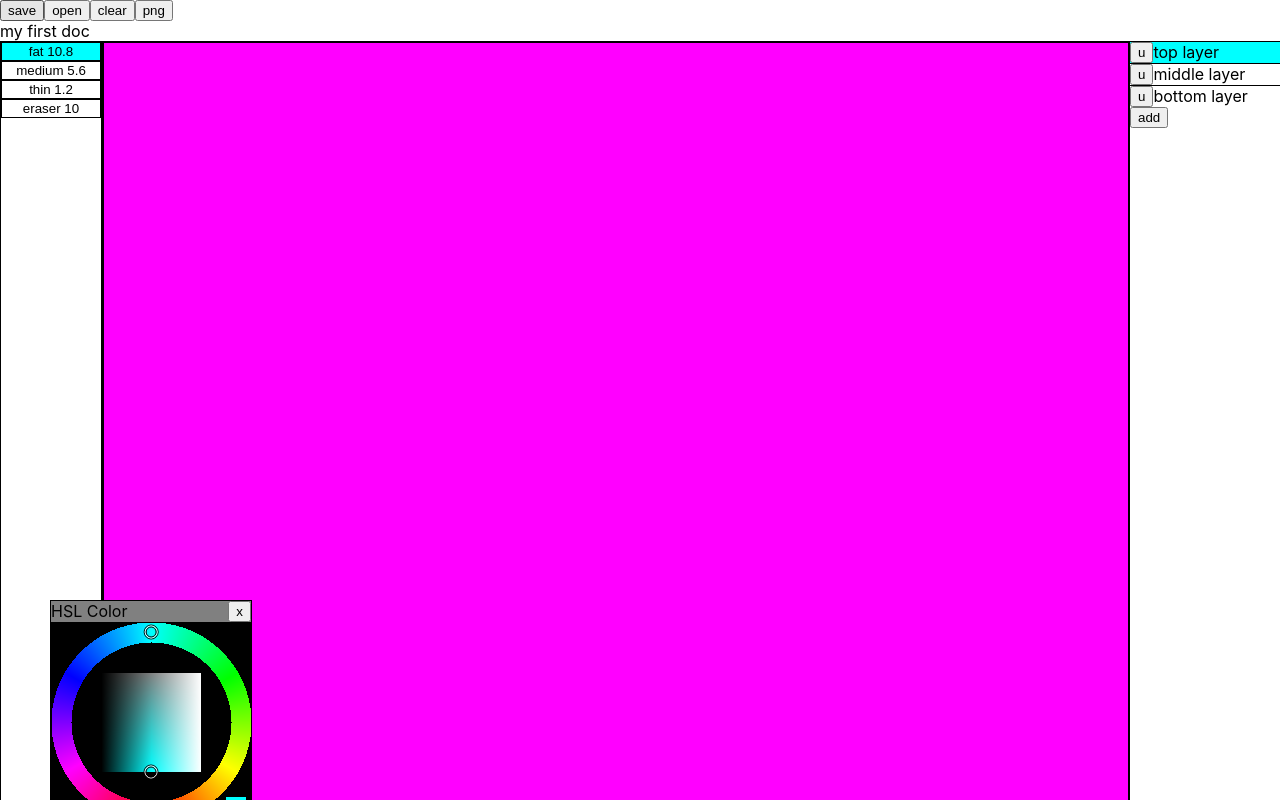
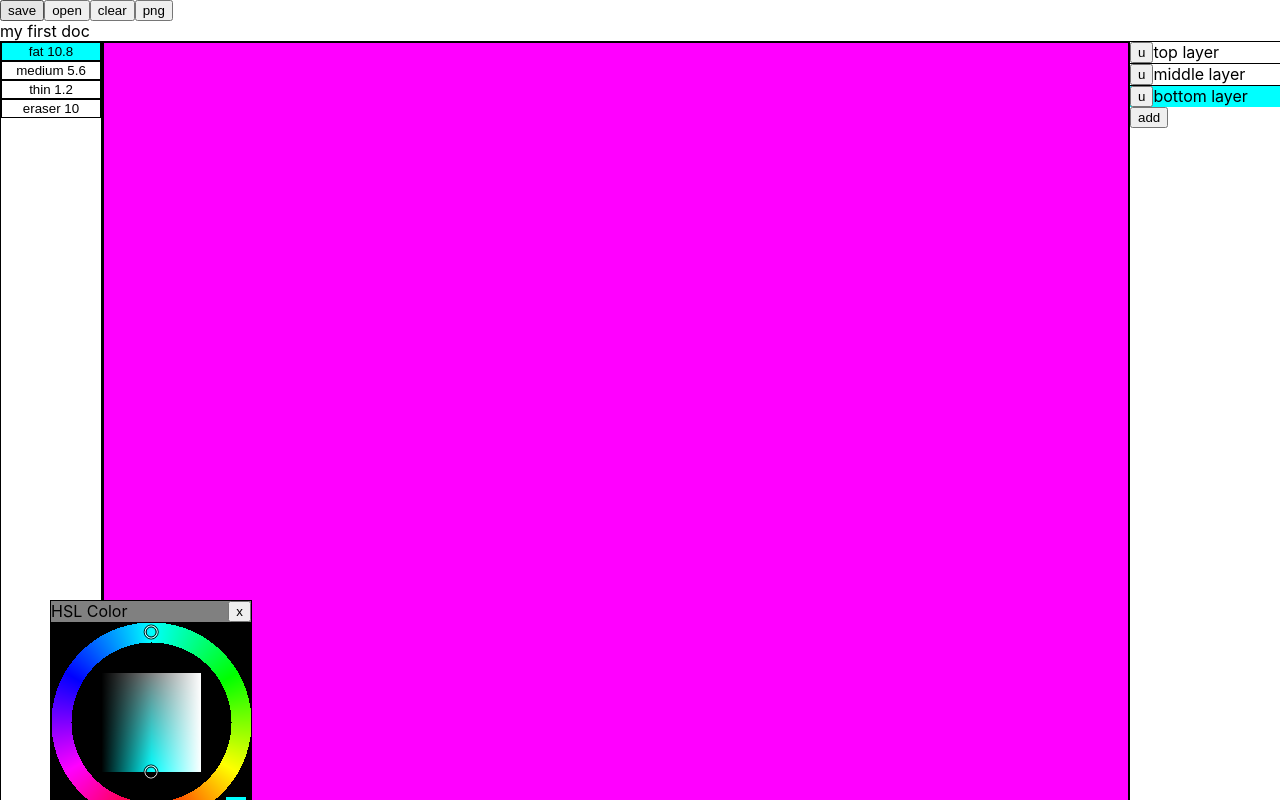
Before and after one commit to joshmarinacci/pen-canvas-editor, a React (Create React App) app: page / in a window 1280 px wide. Built offline with nearby package versions, Linux system fonts and the light colour scheme.

Commit message:
swap the order of the layers

```diff
--- a/src/App.js
+++ b/src/App.js
@@ -125,7 +125,7 @@ const doc = {
       type:'layer',
       width:1024,
       height:768,
-      title:'top layer',
+      title:'bottom layer',
       visible:true,
       canvas: null,
       thumb:{
@@ -151,7 +151,7 @@ const doc = {
       type:'layer',
       width:1024,
       height:768,
-      title:'bottom layer',
+      title:'top layer',
       visible:true,
       canvas: null,
       thumb:{
@@ -270,7 +270,8 @@ function App() {
     return <div style={{flex:1}}></div>
   }
 
-  const layers = doc.layers.map((lay,i) => <LayerView key={i} layer={lay} doc={doc} selected={layer} onSelect={setLayer}/>)
+  let layers = doc.layers.slice().reverse()
+  layers = layers.map((lay,i) => <LayerView key={i} layer={lay} doc={doc} selected={layer} onSelect={setLayer}/>)
   const layerWrapper = <VBox style={{
     width:'200px',
     border:'0px solid red'
```
